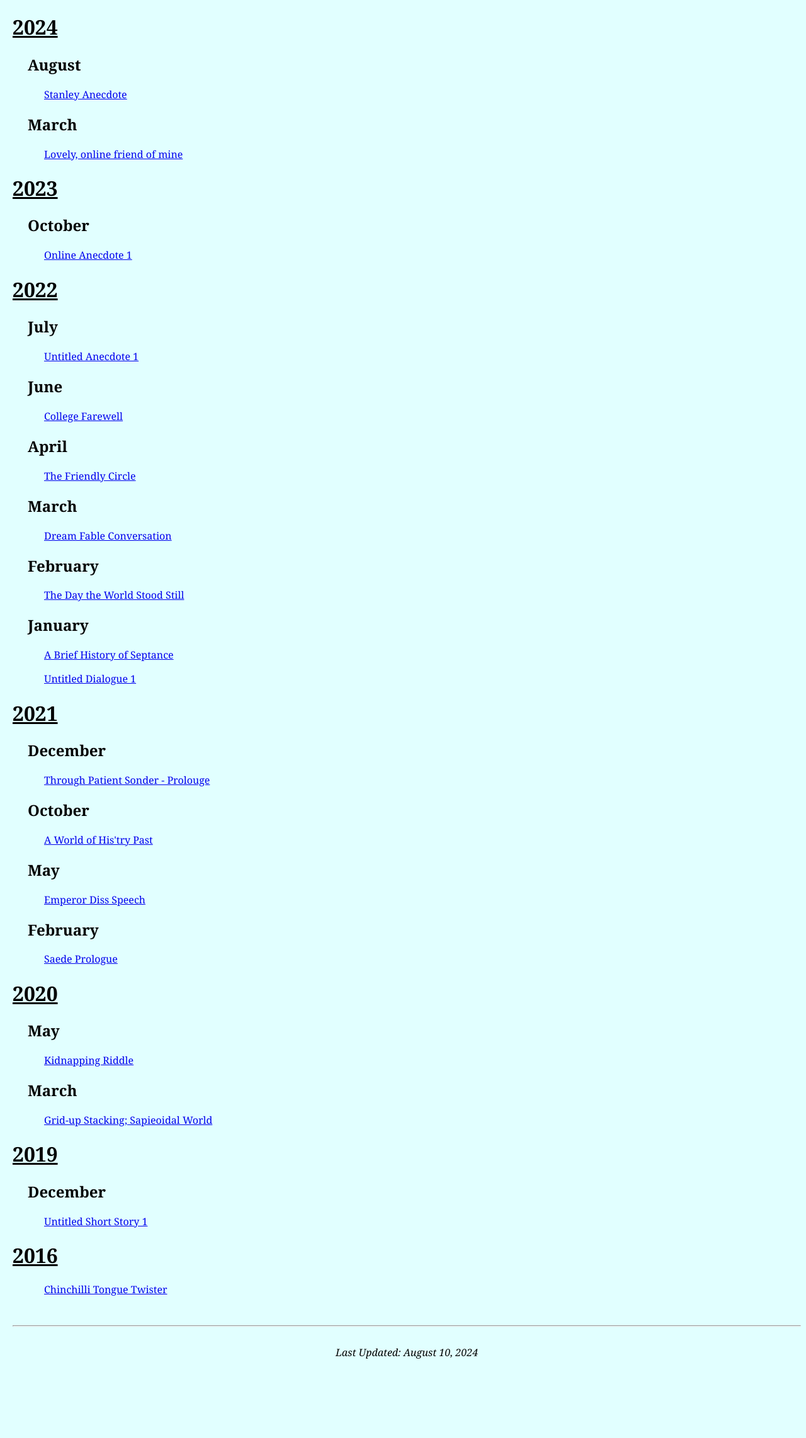
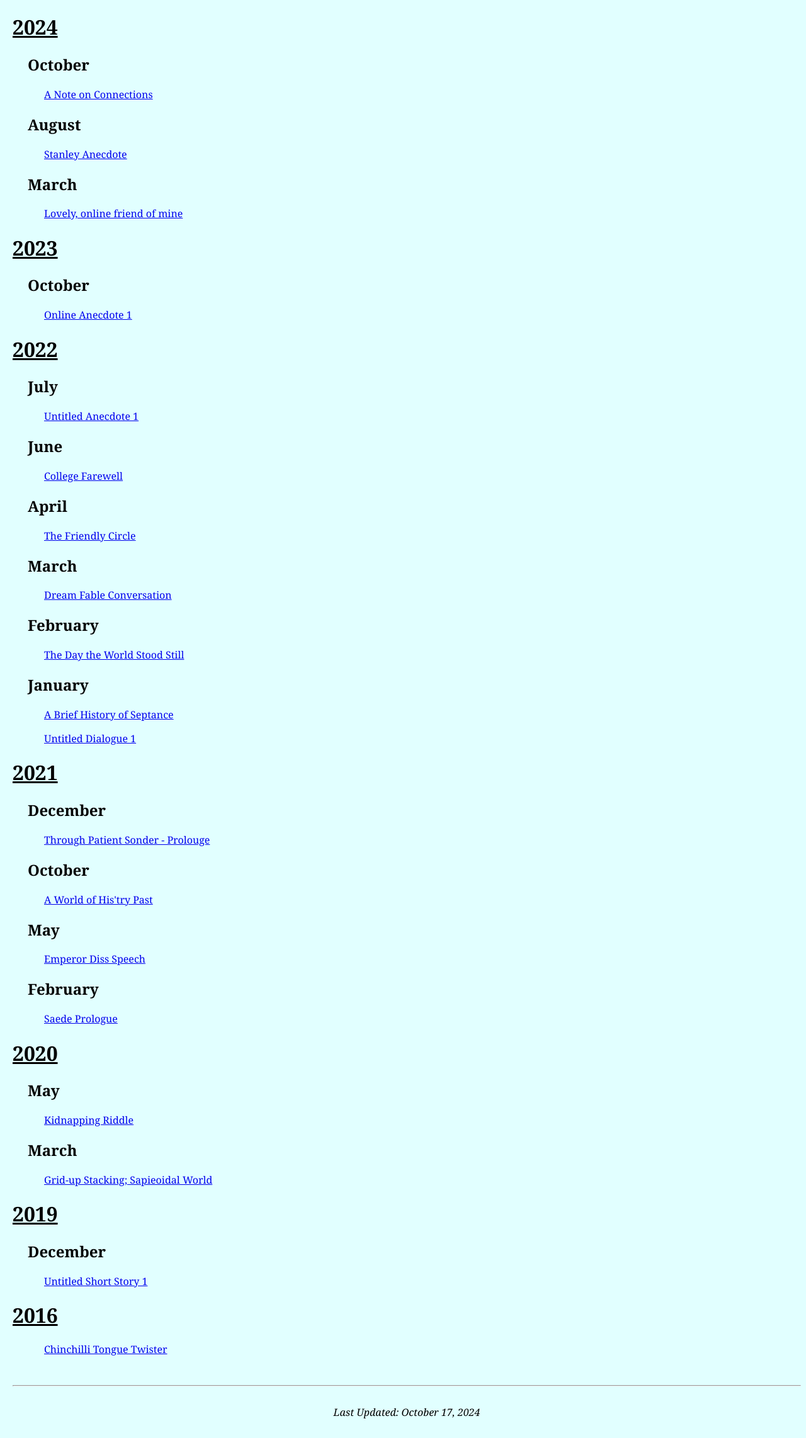
Before and after one commit to PercyCho/writings, a plain HTML site: page index.html in a window 1280 px wide. Shown: the whole page at 63% size. Before the commit the page ends 2189 px from the top, so only its background shows below. Drawn offline with Linux system fonts and the light colour scheme.

Commit message:
Adding Connections Note link

```diff
--- a/index.html
+++ b/index.html
@@ -23,6 +23,8 @@
 </head>
 <body>
     <h1>2024</h1>
+		<h2>October</h2>
+            <p><a href="2024-10-17-connections-note.html">A Note on Connections</a></p>
 		<h2>August</h2>
             <p><a href="2024-08-09-stanley-anecdote.html">Stanley Anecdote</a></p>
 		<h2>March</h2>
@@ -66,7 +68,7 @@
     <br>
     <hr>
     <br>
-    <div style="text-align:center;"><em>Last Updated: August 10, 2024</em></div>
+    <div style="text-align:center;"><em>Last Updated: October 17, 2024</em></div>
     <br>
 </body>
 </html>
```
